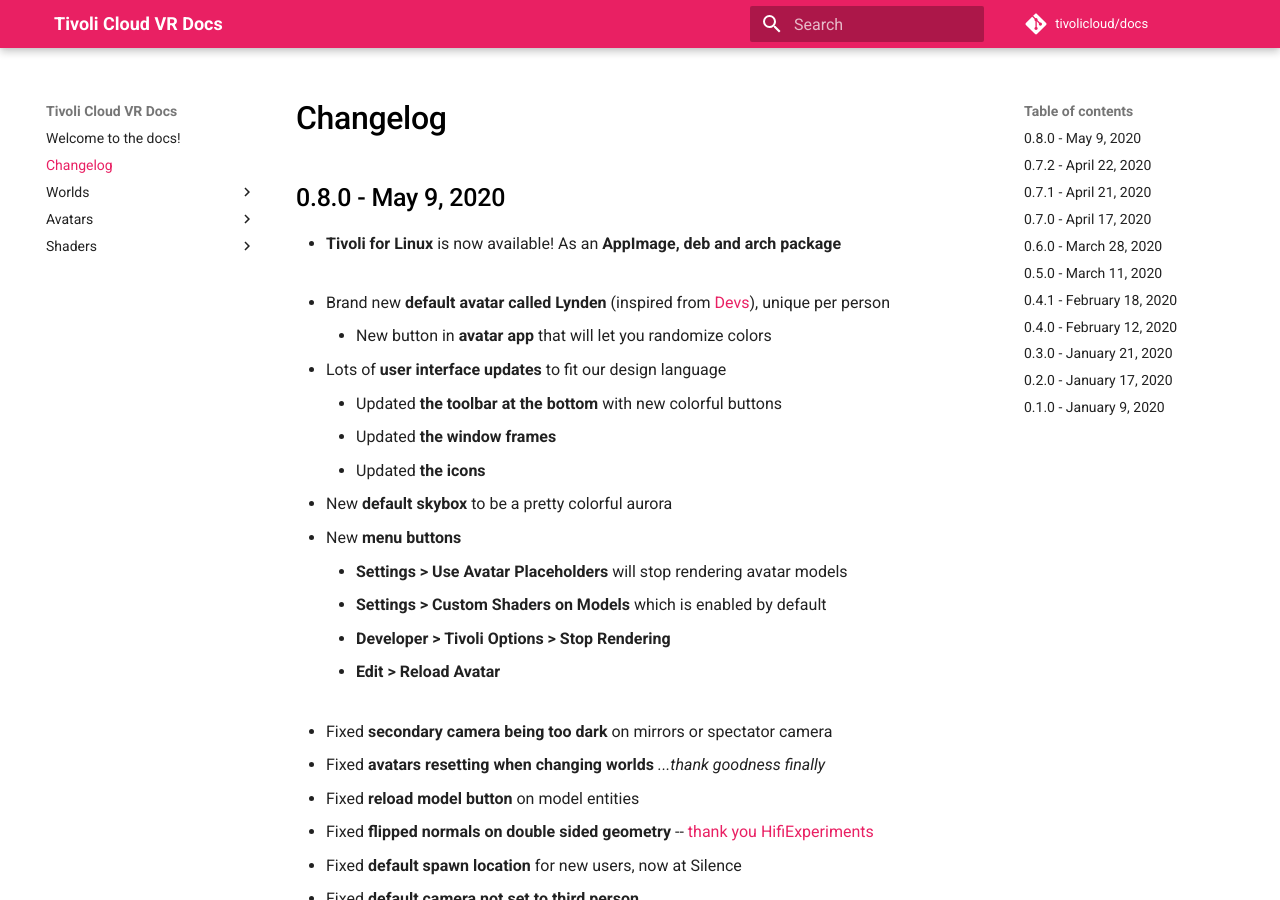
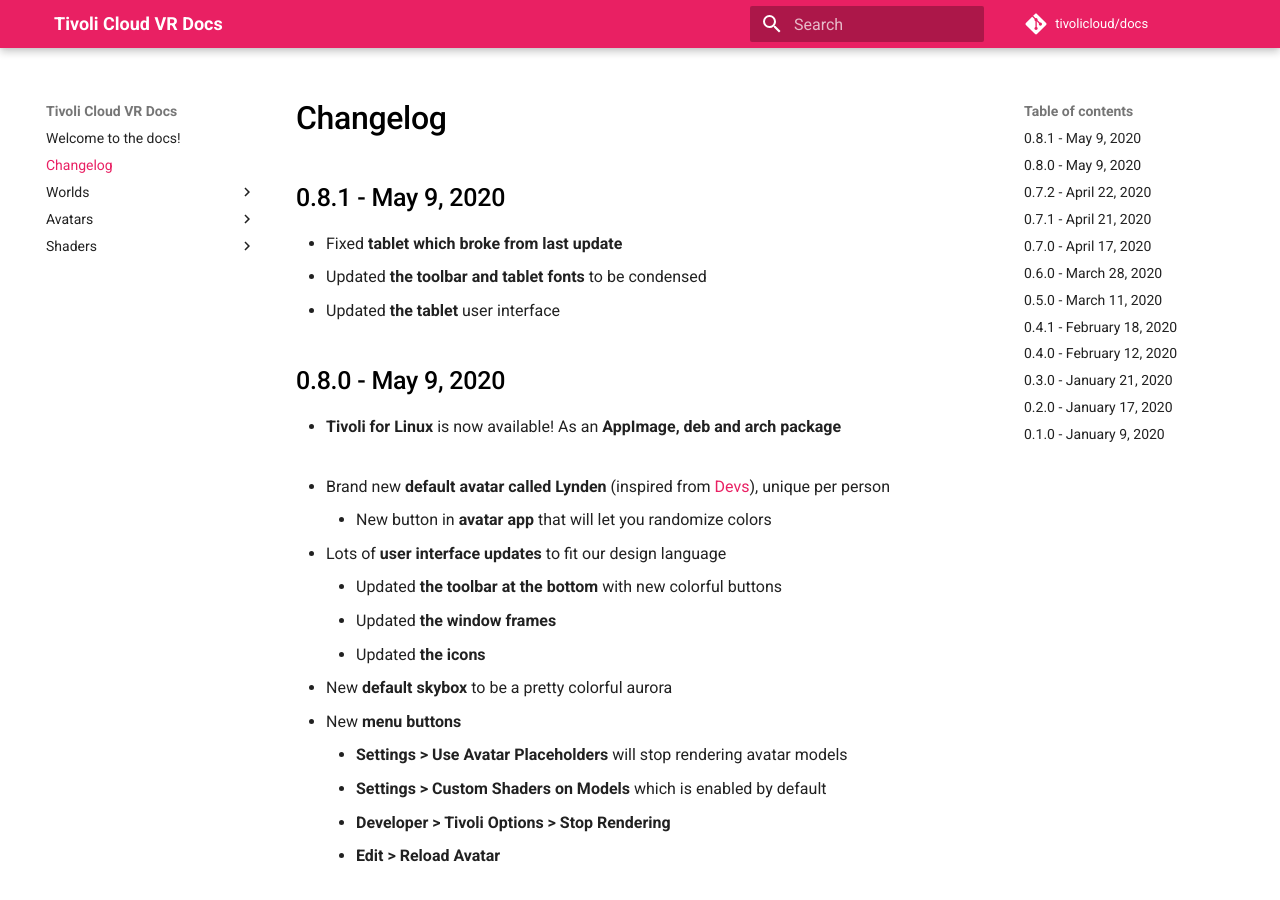
Before and after one commit to Nex-Pro/docs, an MkDocs documentation site: the page built from docs/changelog.md, in a window 1280 px wide and 900 px high. Built offline with MkDocs 1.6.1 and Material for MkDocs 9.7.7, drawn with Linux system fonts in a browser that asks for light colours.

Commit message:
Added 0.8.1 changelog

```diff
--- a/docs/changelog.md
+++ b/docs/changelog.md
@@ -1,4 +1,10 @@
 # Changelog
+
+## 0.8.1 - May 9, 2020
+
+-   Fixed **tablet which broke from last update**
+-   Updated **the toolbar and tablet fonts** to be condensed
+-   Updated **the tablet** user interface
 
 ## 0.8.0 - May 9, 2020
 
```
